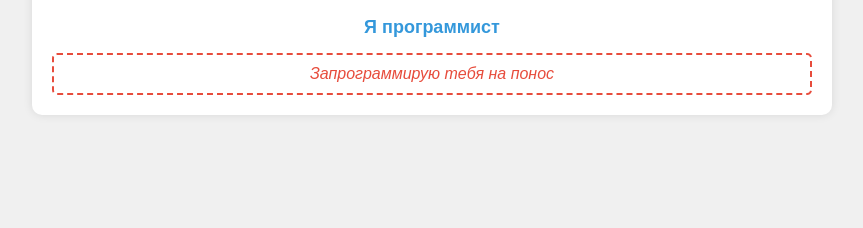
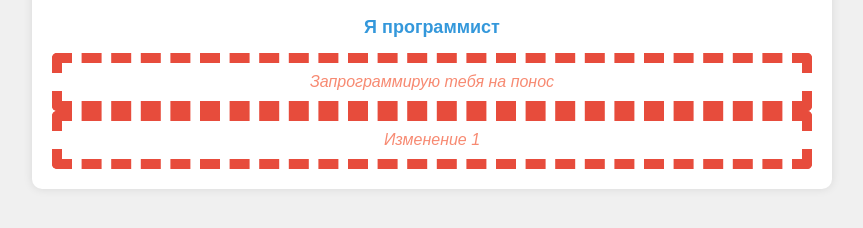
Before and after one commit to T0mmy13/LezhenGit, a plain HTML site: page index.html in a window 1280 px wide. Shown: the part 110-338 px from the top of the page, without its empty margins (208-1071 px from the left). Drawn offline with Linux system fonts and the light colour scheme.

Commit message:
Добавлены изменения из клона

```diff
--- a/index.html
+++ b/index.html
@@ -11,6 +11,7 @@
         <h1>Обо мне</h1>
         <p class="profession">Я программист</p>
         <p class="funny-text">Запрограммирую тебя на понос</p>
+	<p class="funny-text">Изменение 1</p>
     </div>
 </body>
 </html>
--- a/style.css
+++ b/style.css
@@ -35,10 +35,10 @@ h1 {
 
 .funny-text {
     font-size: 16px;
-    color: #e74c3c;
+    color: #f78a72;
     text-align: center;
     font-style: italic;
-    border: 2px dashed #e74c3c;
+    border: 10px dashed #e74c3c;
     padding: 10px;
     border-radius: 5px;
 }
```
